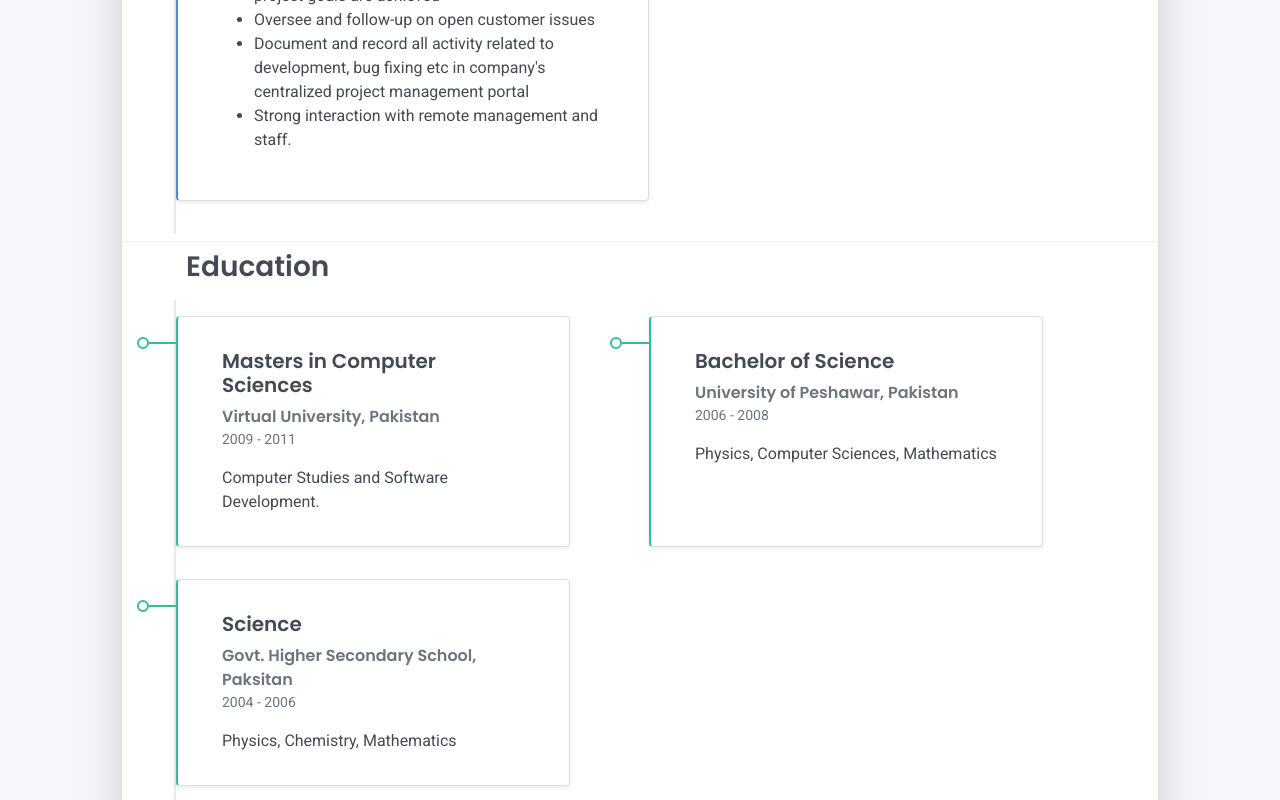
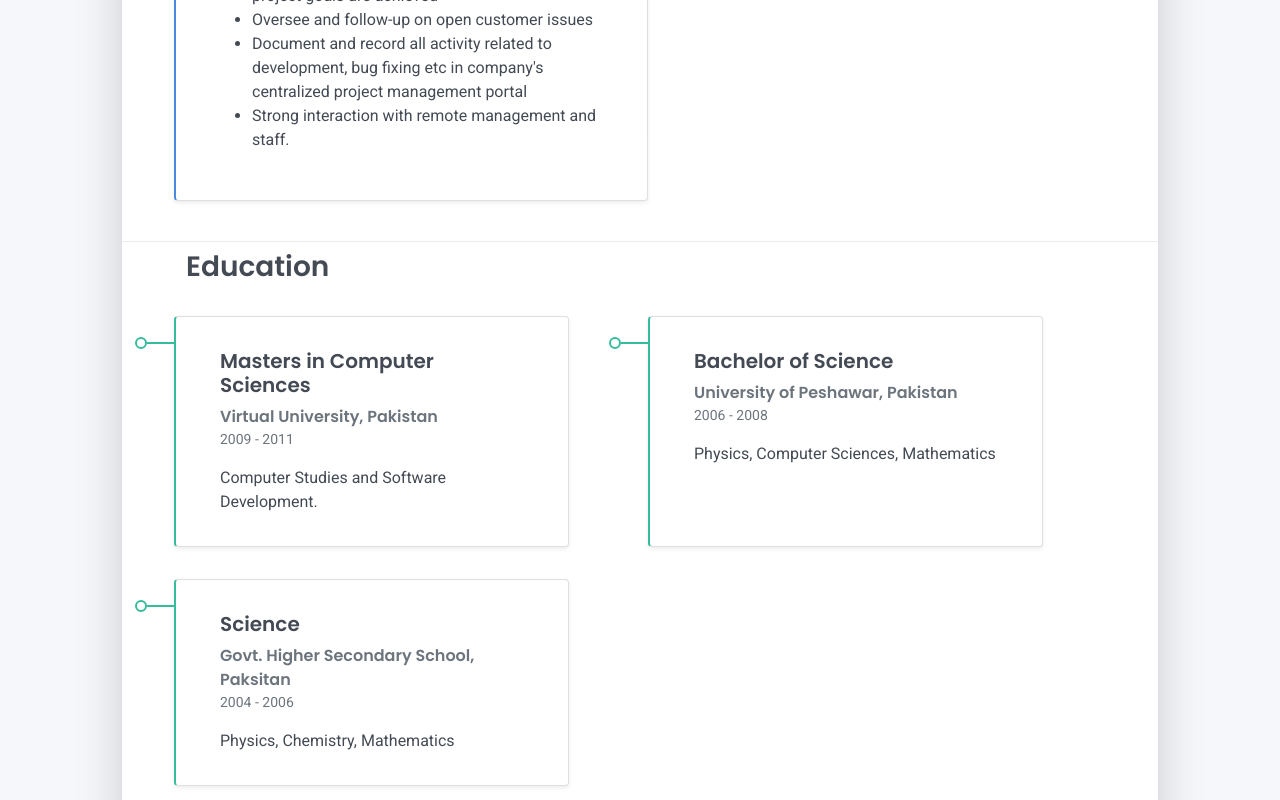
Before and after one commit to ziaullah47/ziaullah-resume, a plain HTML site: page index.html in a window 1280 px wide. Shown: the part 2915-3715 px from the top of the page. Drawn offline with Linux system fonts and the light colour scheme.

Commit message:
Update main.css

```diff
--- a/css/main.css
+++ b/css/main.css
@@ -2,7 +2,7 @@
 /* Inputs */
 /* Timeline custom component */
 .timeline {
-  border-left: 2px solid #E6E9ED;
+  /*border-left: 2px solid #E6E9ED;*/
   padding: 1rem 0; }
 
 .timeline-card {
```
